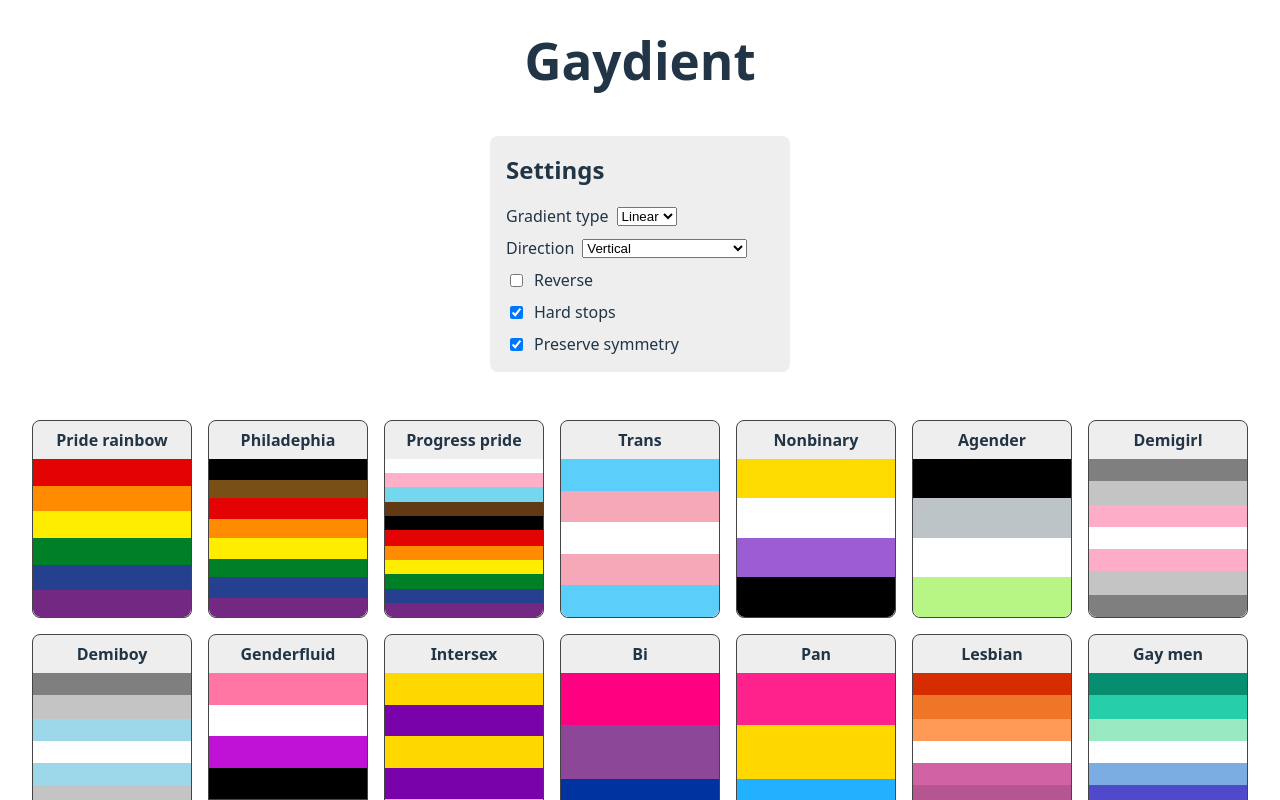
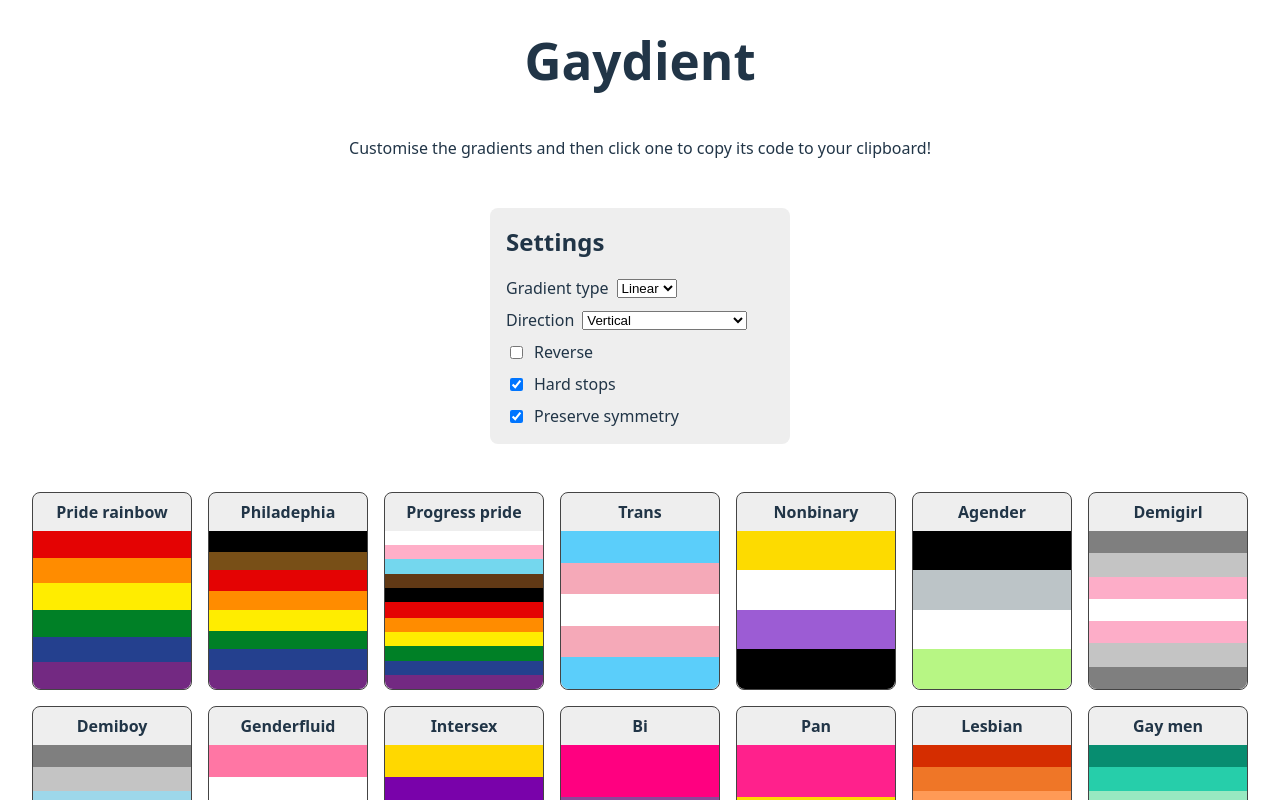
Before and after one commit to olivvybee/gaydient, a React (Vite) app: page / in a window 1280 px wide. Shown: the top 800 px of the page. Built offline with nearby package versions, Linux system fonts and the light colour scheme.

Commit message:
Add description text

```diff
--- a/src/App.module.css
+++ b/src/App.module.css
@@ -15,6 +15,10 @@
 }
 
 .title {
+  margin: 0;
+}
+
+.description {
   margin: 0;
 }
 
--- a/src/App.tsx
+++ b/src/App.tsx
@@ -7,6 +7,10 @@ const App = () => (
   <div className={styles.wrapper}>
     <div className={styles.content}>
       <h1 className={styles.title}>Gaydient</h1>
+      <p className={styles.description}>
+        Customise the gradients and then click one to copy its code to your
+        clipboard!
+      </p>
       <ConfigPanel />
       <List />
     </div>
```
